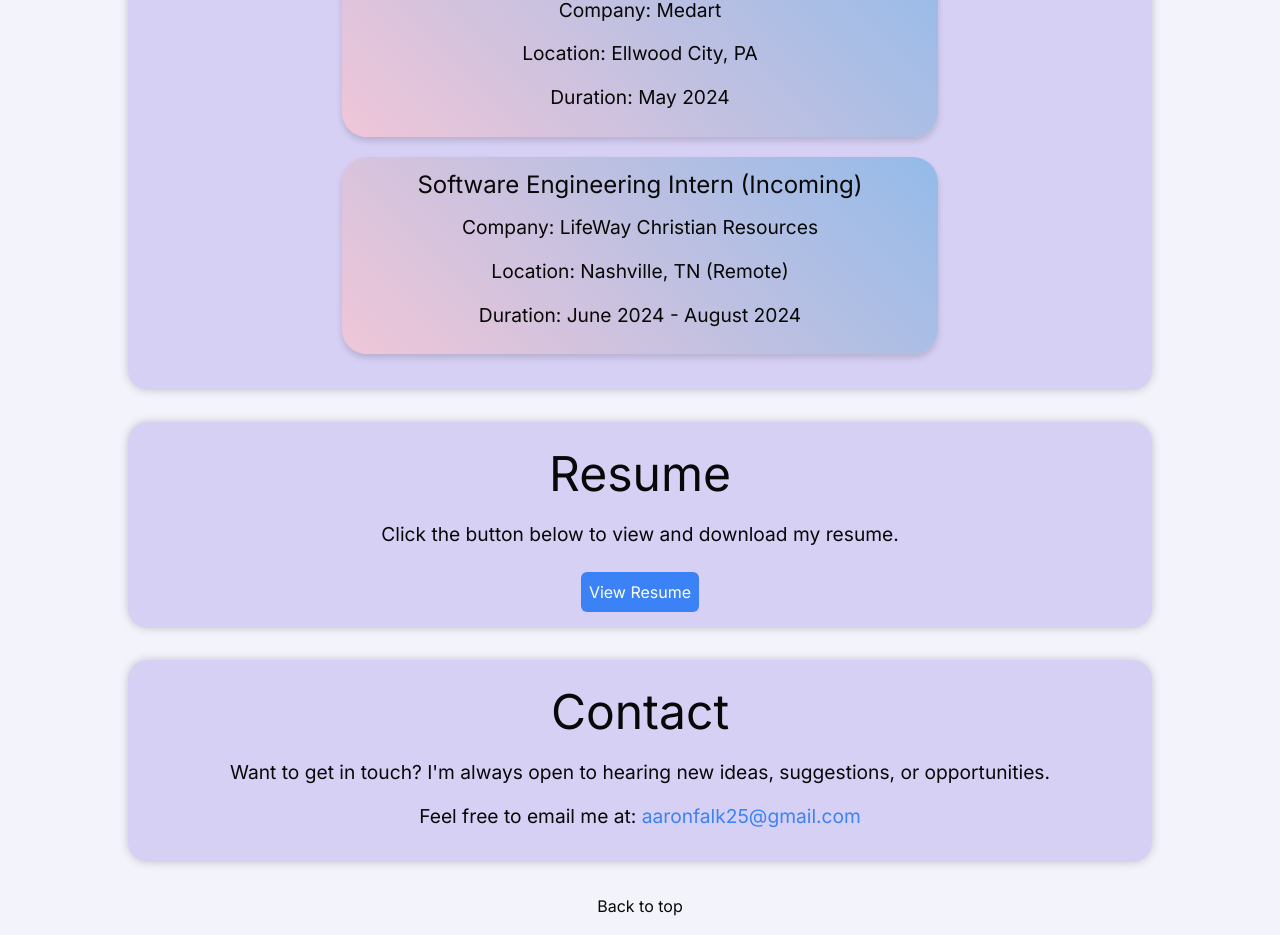
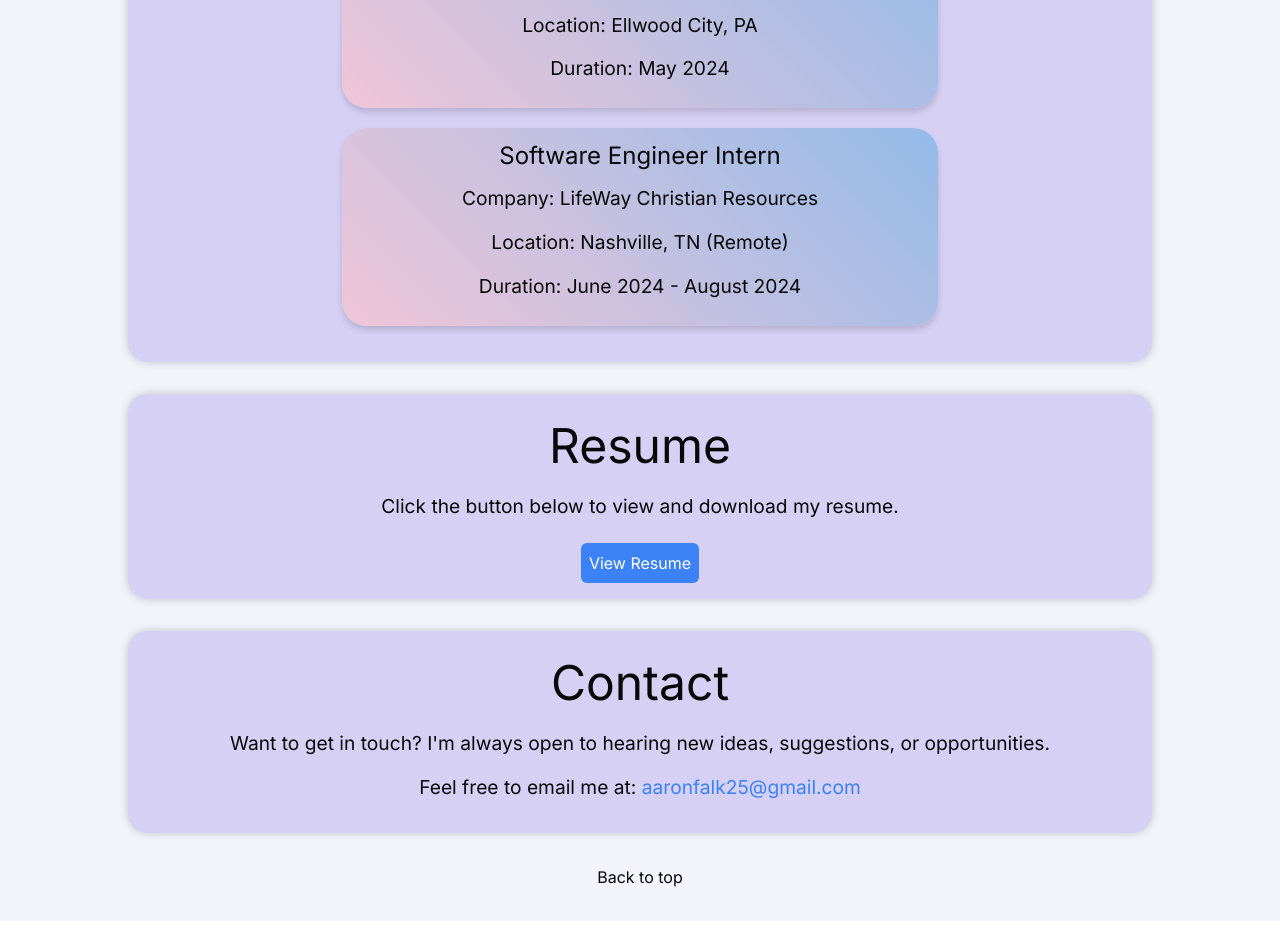
Before and after one commit to aaronfalk25/personal-website, a Next.js app: page / in a window 1280 px wide. Shown: the part 1713-2648 px from the top of the page. Built offline with nearby package versions, Linux system fonts and the light colour scheme.

Commit message:
active position yay!

```diff
--- a/src/app/components/About/index.tsx
+++ b/src/app/components/About/index.tsx
@@ -23,7 +23,7 @@
                 Outside of professional work, I am an avid believer in community and valued friendships.
                 Whether it&apos;s playing volleyball, hiking, or just hanging out with friends, I am always looking for ways to connect with others.
                 At Penn State, I&apos;ve had the great joy of knowing a deep and rich community, and I have learned what it means to be truly valued.
-                Looking ahead, I am excited to see where my journey in software development will take me and the people I will meet along the way.
+                I am excited to bring this same sense of community and value to my future workplace.
                 </p>
             </motion.section>
         </Element>
--- a/src/app/components/Experience/index.tsx
+++ b/src/app/components/Experience/index.tsx
@@ -32,7 +32,7 @@
                         <p>Duration: May 2024</p>
                     </li>
                     <li key="LifeWay" className='experience-item'>
-                        <h3>Software Engineering Intern (Incoming)</h3>
+                        <h3>Software Engineer Intern</h3>
                         <p>Company: LifeWay Christian Resources</p>
                         <p>Location: Nashville, TN (Remote)</p>
                         <p>Duration: June 2024 - August 2024</p>
```
